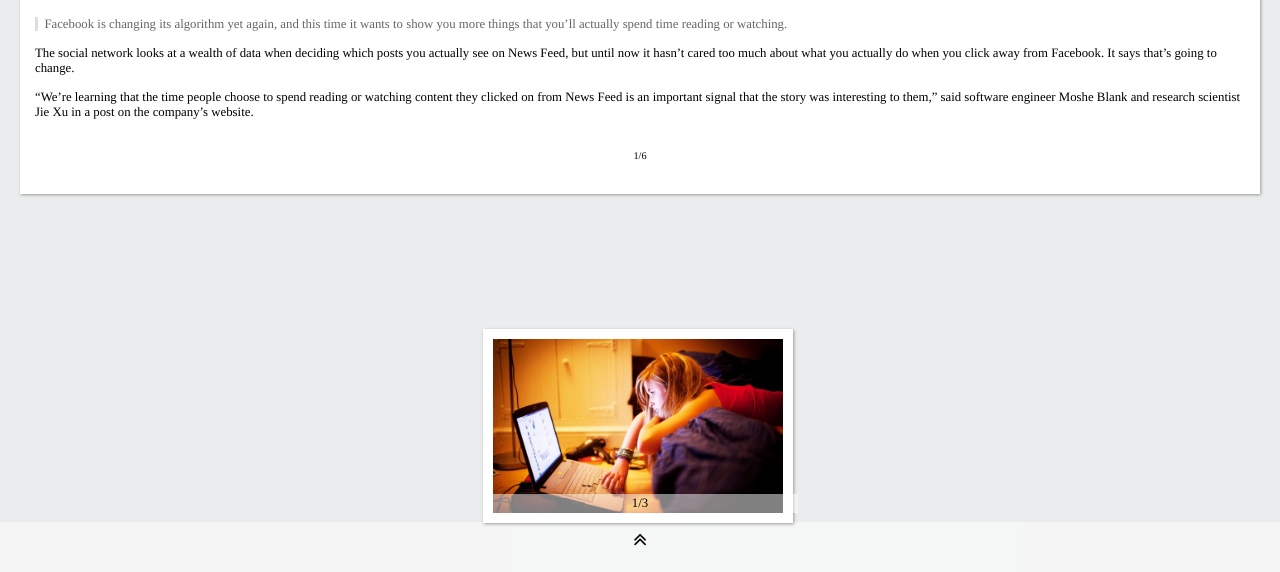
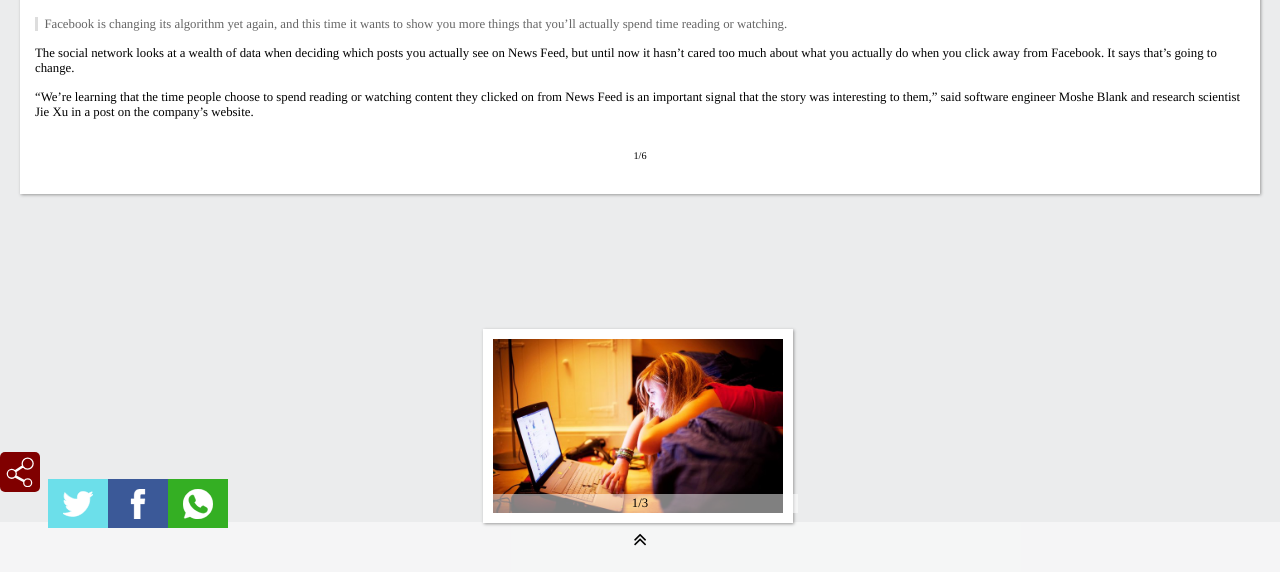
Before and after one commit to DigitalPublishingToolkit/transforming-hit-and-run-millennials, a plain HTML site: page prototype.html in a window 1280 px wide. Shown: the part 228-800 px from the top of the page. Drawn offline with nearby package versions, Linux system fonts and the light colour scheme.

Commit message:
added the sharing function to the article page

```diff
--- a/css/prototype.css
+++ b/css/prototype.css
@@ -464,7 +464,7 @@ input[type="checkbox"]{display:none;}
 }
 .social ul {
   margin-left :10%;
-  margin-bottom: 30%;
+  margin-bottom: 23%;
   color:#fff;
   height:36px;
   width:180px;
@@ -502,8 +502,8 @@ input[type="checkbox"]{display:none;}
 }*/
 
 
-#facebook  {background:#3b5998}
-#twitter  {background:#6CDFEA}
+#facebook {background:#3b5998}
+#twitter {background:#6CDFEA}
 #whatsapp {background:#34af23}
 
 
@@ -534,9 +534,6 @@ input[type="checkbox"]{display:none;}
 
 }
 
-.relatedArticles {
-  width: 100%;
-}
 
 #backtotop {
 	position: fixed;
@@ -621,8 +618,10 @@ stroke-width: 3px;
 
 .share-svg {
  stroke: white;
- stroke-width: 10;
+ stroke-width: 4px;
+ fill:white;
  }
+
 
 #fill-svg {
   fill: white;
--- a/prototype.html
+++ b/prototype.html
@@ -260,13 +260,41 @@
 
 	<p id="footer"><img src="images/footer.png" alt="Footer"></p>
 
+	<!-- Begin of the share function -->
+
+		<div id="share-content">
+		  <input type="checkbox" class="checkbox" id="share" checked>
+		  <label for="share" class="label">
+		  	<svg class="share-svg" xmlns:svg="http://www.w3.org/2000/svg" xmlns="http://www.w3.org/2000/svg"  x="0" y="0" viewBox="0 0 42.560001 46.929999"  width="30" height="30">
+		  		<path style="fill:none;stroke-width:2;" d="m33.266051 34.053264c-2.15909 0-4.055589 1.108722-5.164311 2.791256L14.573387 29.540571c0.525184-0.982289 0.826678-2.091011 0.826678-3.277538 0-1.186527-0.301494-2.304975-0.816953-3.277538l11.758289-7.673523c1.556101 2.15909 4.084765 3.569306 6.934375 3.569306 4.716932 0 8.548831-3.831898 8.548831-8.54883-0.0097-4.7266567-3.841625-8.5585556-8.558556-8.5585556-4.716932 0-8.54883 3.8318989-8.54883 8.5488306 0 1.167075 0.233415 2.266072 0.661342 3.277537l-11.952801 7.799957c-1.274057-1.31296-3.053848-2.139639-5.0281513-2.139639-3.8610757 0-6.9927291 3.141379-6.9927291 6.992729 0 3.861076 3.141379 6.992729 6.9927291 6.992729 1.9645773 0 3.7443683-0.816953 5.0184263-2.129913l13.888202 7.498462c-0.145885 0.525184-0.22369 1.069819-0.22369 1.633906 0 3.413697 2.781531 6.195227 6.195227 6.195227 3.413697 0 6.195228-2.78153 6.195228-6.195227 0-3.413697-2.781531-6.195227-6.195228-6.195227z" />
+		  	</svg>
+		  </label>
+		  <div class="social">
+		    <ul>
+		      <li id="twitter">
+		      	<svg class="share-svg" xmlns:svg="http://www.w3.org/2000/svg" xmlns="http://www.w3.org/2000/svg" version="1.1" x="0px" y="0px" viewBox="0 0 194.666 194.666" xml:space="preserve" width="30" height="30" >
+		      		<path d="m64.213 177.752c-0.727 0-1.123-0.017-1.149-0.019-0.543 0.009-1.084 0.013-1.622 0.013-36.503 0-60.885-18.507-61.131-18.697-0.273-0.211-0.381-0.575-0.265-0.9 0.116-0.327 0.454-0.523 0.774-0.532 22.349 0.563 36.568-3.957 44.543-7.857 6.112-2.989 9.597-6.073 11.117-7.63-16.154-2.843-25.243-10.203-30.055-15.963-5.396-6.46-6.711-12.234-6.764-12.477-0.052-0.237 0.006-0.484 0.158-0.673 0.151-0.189 0.381-0.299 0.623-0.299l13.948 0C19.202 106.625 12.455 96.993 9.461 89.688 5.915 81.038 6.705 73.877 6.74 73.577c0.033-0.28 0.212-0.523 0.471-0.638 0.258-0.114 0.56-0.085 0.789 0.08 5.352 3.819 11.593 4.123 14.745 3.98C-4.267 56.541 11.707 24.247 11.874 23.917c0.121-0.238 0.353-0.4 0.618-0.432 0.268-0.032 0.529 0.071 0.703 0.273 39.276 45.915 75.079 42.257 80.458 41.397-1.188-11.787-0.312-27.774 10.119-38.555 6.412-6.626 13.312-8.096 13.603-8.155 27.652-5.936 45.22 7.131 48.013 9.403l23.129-9.36c0.269-0.109 0.575-0.064 0.8 0.117 0.227 0.181 0.337 0.47 0.289 0.756-1.296 7.763-9.71 15.652-14.044 19.263l18.159-3.346c0.348-0.065 0.705 0.113 0.862 0.435 0.158 0.322 0.083 0.71-0.185 0.949L173.36 55.485c0.514 8.233 1.522 26.759-6.82 46.556-17.209 40.838-44.409 59.244-64.195 67.494-18.326 7.641-33.875 8.217-38.132 8.217z"/>
+		      	</svg>
+
+		      </li>
+		      <li id="facebook">
+				<svg class="share-svg" xmlns="http://www.w3.org/2000/svg" version="1.1" x="0" y="0" width="30" height="30" viewBox="0 0 470.51 470.51" ><path d="M271.52 154.17v-40.54c0-6.09 0.28-10.8 0.85-14.13 0.57-3.33 1.86-6.61 3.86-9.85 2-3.24 5.24-5.47 9.71-6.71 4.48-1.24 10.42-1.86 17.85-1.86h40.54V0h-64.81c-37.5 0-64.43 8.9-80.8 26.69 -16.37 17.8-24.55 44.01-24.55 78.66v48.82h-48.54v81.09h48.54v235.26h97.36V235.26h64.81l8.57-81.09H271.52z"/>
+				</svg>
+		      </li>
+		      <li id="whatsapp">
+		      	<?xml version="1.0" encoding="UTF-8" standalone="no"?>
+				  <svg class="share-svg" xmlns:rdf="http://www.w3.org/1999/02/22-rdf-syntax-ns#" xmlns="http://www.w3.org/2000/svg"  viewBox="0 0 477.366 477.366" height="30" width="30" y="0px" x="0px" xmlns:cc="http://creativecommons.org/ns#" xmlns:dc="http://purl.org/dc/elements/1.1/">
+					<path  d="m19.89,452.5c-2.486,4.973,0,9.945,2.486,12.431,4.973,2.486,9.945,2.486,14.918,2.486l74.588-27.349c37.294,24.863,82.047,37.294,126.8,37.294,131.77,0,238.68-106.91,238.68-238.68s-106.9-238.68-238.68-238.68c-131.77,0-238.68,106.91-238.68,238.68,0,49.726,14.918,99.451,44.753,139.23z"/>
+					<path  style="fill:#34af23" d="m285.92,382.89c12.431,2.486,22.377,4.973,34.808,4.973,29.835,0,52.212-12.431,67.13-34.808,7.459-14.918,9.945-27.349,7.459-39.781-4.973-14.918-17.404-22.377-19.89-24.863l-37.294-19.89c-4.973-2.486-9.945-4.973-14.918-4.973-24.863,0-39.781,27.349-39.781,27.349s-2.486,2.486-7.459,2.486h-2.486c-37.294-12.431-64.643-47.239-77.075-64.643l-2.486-2.486c-9.945-7.459-12.431-7.459-2.486-17.404,19.89-17.404,14.918-37.294,9.945-44.753l-24.863-59.671c-2.486-4.973-12.431-12.431-22.377-12.431-12.431,0-27.349,7.459-44.753,24.863-42.267,42.267-9.945,106.91-9.945,106.91,47.239,124.31,181.5,156.64,186.47,159.12z"/>
+				</svg>
+		      </li>
+		    </ul>
+		  </div>
+		</div>
 
 </div><!-- end #content -->
 
 
-	<div id="share">
-		<i class="fa fa-share-alt fa-lg" aria-hidden="true"></i> <!-- Here: SHARE BUTTON -->
-	</div>
 
 	<div id="comment">
 		<img src="images/html-comments-share thoughts02.png" alt="shareThoughts">
```
